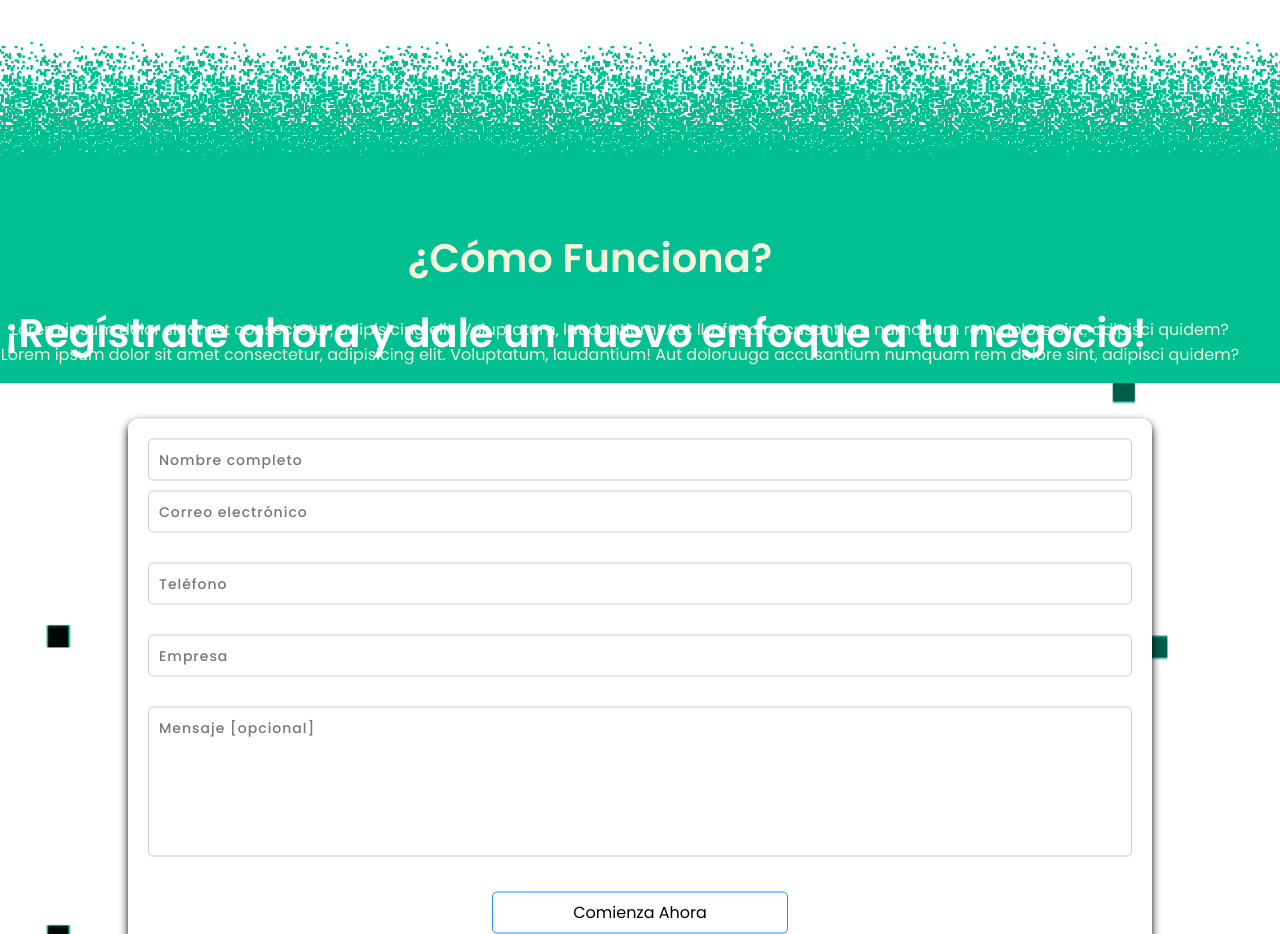
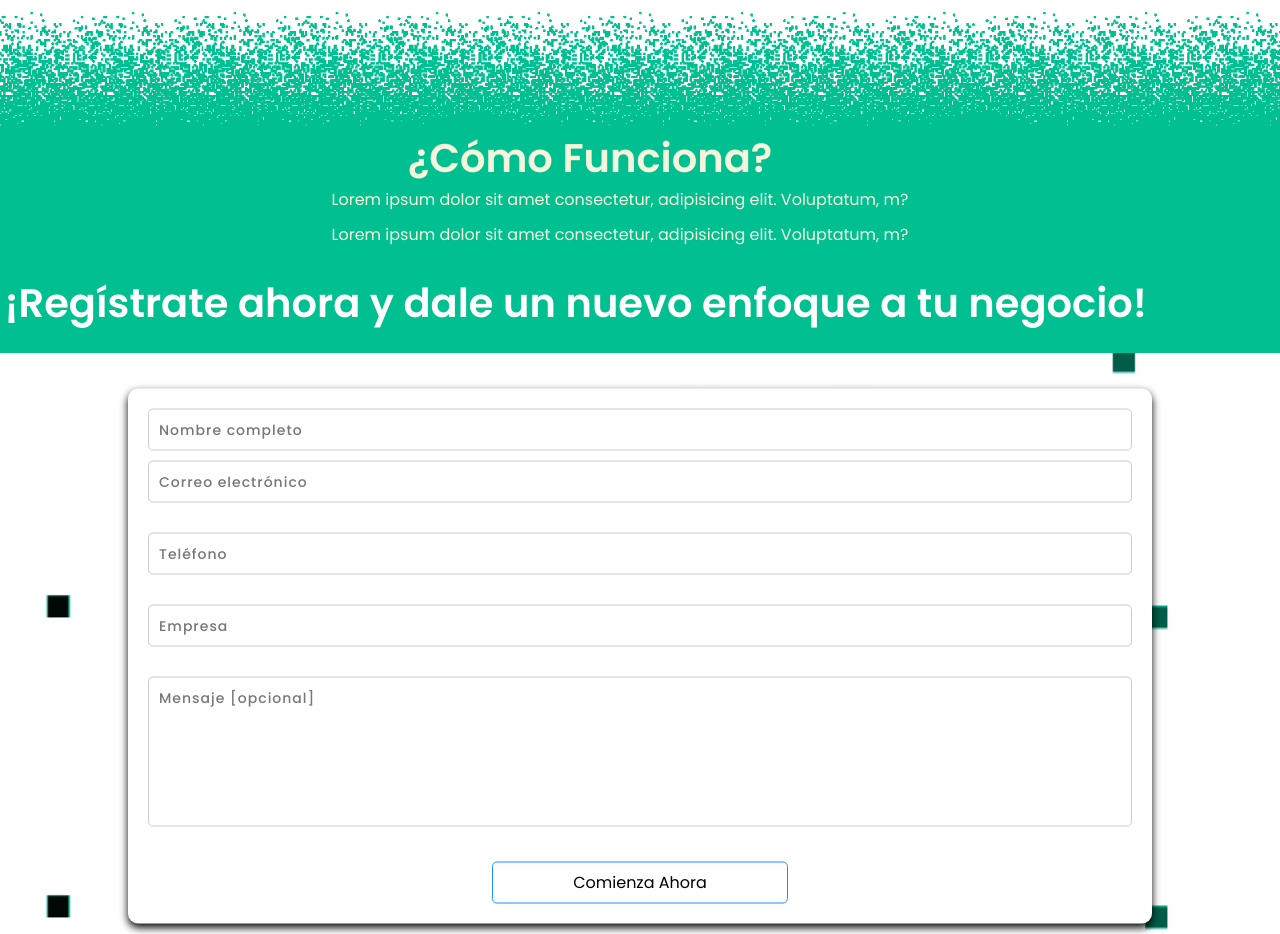
Before and after one commit to Jefferson0106/Smart-landing-Verde, a Vue app: page / in a window 1280 px wide. Shown: the part 3880-4814 px from the top of the page. Built offline with nearby package versions, Linux system fonts and the light colour scheme.

Commit message:
mitad 2 commit

```diff
--- a/index.html
+++ b/index.html
@@ -6,7 +6,7 @@
   <meta http-equiv="X-UA-Compatible" content="IE=edge">
   <meta name="viewport" content="width=device-width, initial-scale=1">
 
-  <title> Dustrian | Factory &amp; Industrial Vue Js Template |ThemeForest</title>
+  <title> Smart-landing-Verde</title>
 
   <!--Favicon-->
   <link rel="icon" href="assets/img/favicon.png" type="image/jpg" />
--- a/src/components/testimonial/TestimonialOne.vue
+++ b/src/components/testimonial/TestimonialOne.vue
@@ -55,8 +55,8 @@
 
 	<div class="contenedor">
 	  <h1 class="titulo">¿Cómo Funciona?</h1>
-	  <p>Lorem ipsum dolor sit amet consectetur, adipisicing elit. Voluptatum, laudantium! Aut doloruuga accusantium numquam rem dolore sint, adipisci quidem?</p>
-	  <p>Lorem ipsum dolor sit amet consectetur, adipisicing elit. Voluptatum, laudantium! Aut llo, fuga accusantium numquam rem dolore sint, adipisci quidem?</p>
+	  <p>Lorem ipsum dolor sit amet consectetur, adipisicing elit. Voluptatum, m?</p>
+	  <p>Lorem ipsum dolor sit amet consectetur, adipisicing elit. Voluptatum, m?</p>
 		<img class="imagen" src="/assets/img/pixele.png" alt="">
 		<div class="achievement-area">
     </div>
@@ -71,13 +71,13 @@
 	.titulo{
 	  color: beige;
 	  font-size: 40px;
-	  top: 240px;
+	  top: 140px;
 	  left: -50px;
 	}
 	p{
-	  margin:  -50px;
+	  margin:  -60px;
 	  color: beige;
-	  top: 350px;
+	  top: 240px;
 	  left: -20px;
 	}
 	.imagen{
```
